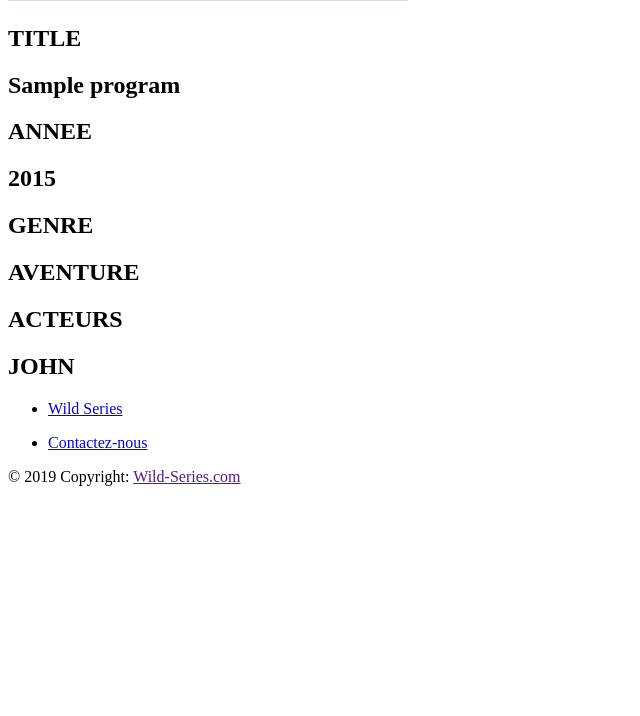
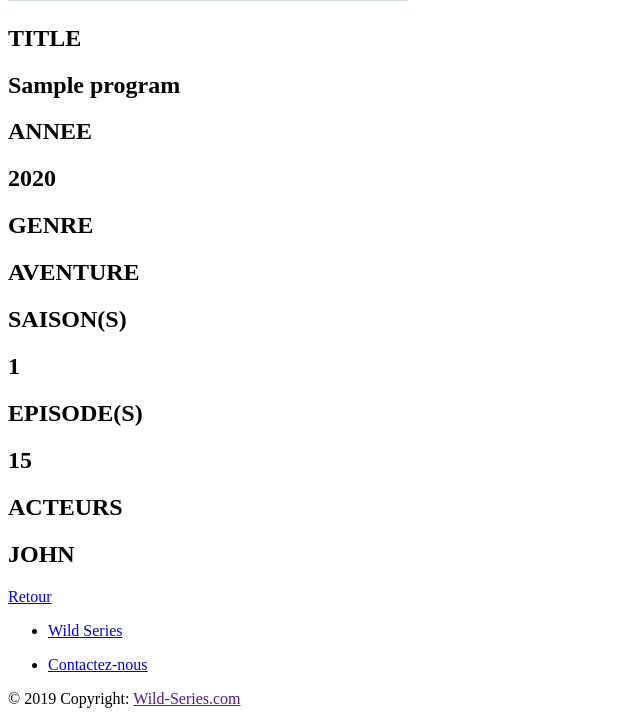
Before and after one commit to jam777/PHP_PROJET_4_Series, a Symfony app: template templates/wild/show.html.twig in a window 1280 px wide. Shown: the part 731-1447 px from the top of the page, without its empty margins (0-640 px from the left). Before the commit the page ends 1217 px from the top, so only its background shows below. Run offline with Twig, Linux system fonts and the light colour scheme; the template is opened without the code that fills it: most values are stand-ins (such as "Sample title", 1, 10 or a date in 2020); grey boxes marked "Sample" are stand-in pictures; some libraries are stand-ins or nearby versions.

Commit message:
Affichage du nombre de saisons et d'épisodes dans la vue détail

```diff
--- a/templates/wild/show.html.twig
+++ b/templates/wild/show.html.twig
@@ -67,39 +67,80 @@
                 <div class="img col-xl-3 p-2 bg-light">
                     <img class="card-img img-responsive" src="{{ program.poster }}" alt="Card image">
                 </div>
+                <!-- TITLE -->
                 <div class="info col-xl-6 m-auto">
                     <div class="titre_info row my-4 ml-xl-4 ">
-                        <div class="type col-sm-3">
+                        <div class="type col-sm-4">
                             <h2>TITLE</h2>
                         </div>
-                        <div class="description col-sm-9 text-sm-left text-center">
+                        <div class="description col-sm-8 text-sm-left text-center">
                             <h2>{{ program.title }}</h2>
                         </div>
                     </div>
+                    <!-- ANNEE -->
                     <div class="annee_info row mb-4 ml-xl-4">
-                        <div class="type col-sm-3">
+                        <div class="type col-sm-4">
                             <h2>ANNEE</h2>
                         </div>
-                        <div class="description col-sm-9 text-sm-left text-center">
-                            <h2>2015</h2>
+                        <div class="description col-sm-8 text-sm-left text-center">
+                            {% set seasonYear = [] %}
+                            {% for season in program.seasons %}
+                                {% set seasonYear = seasonYear | merge([season.year]) %}
+                            {% endfor %}
+                             {% if min(seasonYear) == max(seasonYear) %}
+                                 <h2>{{ min(seasonYear) }}</h2>
+                             {% else %}
+                                 <h2>{{ min(seasonYear) }} / {{ max(seasonYear) }}</h2>
+                             {% endif %}
                         </div>
                     </div>
+                    <!-- CATEGORIE -->
                     <div class="genre_info row mb-4 ml-xl-4">
-                        <div class="type col-sm-3">
+                        <div class="type col-sm-4">
                             <h2>GENRE</h2>
                         </div>
-                        <div class="description col-sm-9 text-sm-left text-center">
+                        <div class="description col-sm-8 text-sm-left text-center">
                             <h2>AVENTURE</h2>
                         </div>
                     </div>
+                    <!-- SAISON -->
+                    <div class="genre_info row mb-4 ml-xl-4">
+                        <div class="type col-sm-4">
+                            <h2>SAISON(S)</h2>
+                        </div>
+                        <div class="description col-sm-8 text-sm-left text-center">
+                            <h2>{{ program.seasons | length}}</h2>
+                        </div>
+                    </div>
+                    <!-- EPISODE -->
+                    <div class="genre_info row mb-4 ml-xl-4">
+                        <div class="type col-sm-4">
+                            <h2>EPISODE(S)</h2>
+                        </div>
+                        <div class="description col-sm-8 text-sm-left text-center">
+                            <h2>{% set totalEpisodes=0 %}
+                                {% for season in program.seasons %}
+                                     {% set totalEpisodes=(season.episodes | length)+totalEpisodes %}
+                                {% endfor %}
+                                {{ totalEpisodes }}
+
+                            </h2>
+                        </div>
+                    </div>
+                    <!-- ACTEUR -->
                     <div class="acteur_info row mb-4 ml-xl-4">
-                        <div class="type col-sm-3">
+                        <div class="type col-sm-4">
                             <h2>ACTEURS</h2>
                         </div>
-                        <div class="description col-sm-9 text-sm-left text-center">
+                        <div class="description col-sm-8 text-sm-left text-center">
                             <h2>JOHN</h2>
                         </div>
                     </div>
+                    <!-- Retour page accueil -->
+                    <div class="retour row mb-4 ml-xl-4">
+                        <a href="{{ path("wild_index") }}" class="btn btn-info col-12 ">Retour</a>
+                    </div>
+
                 </div>
             </div>
             <!-- Fin img_info -->
```
Also changed, not shown: assets/css/wild_scss/wild_show.scss (+8 -0 lines).
